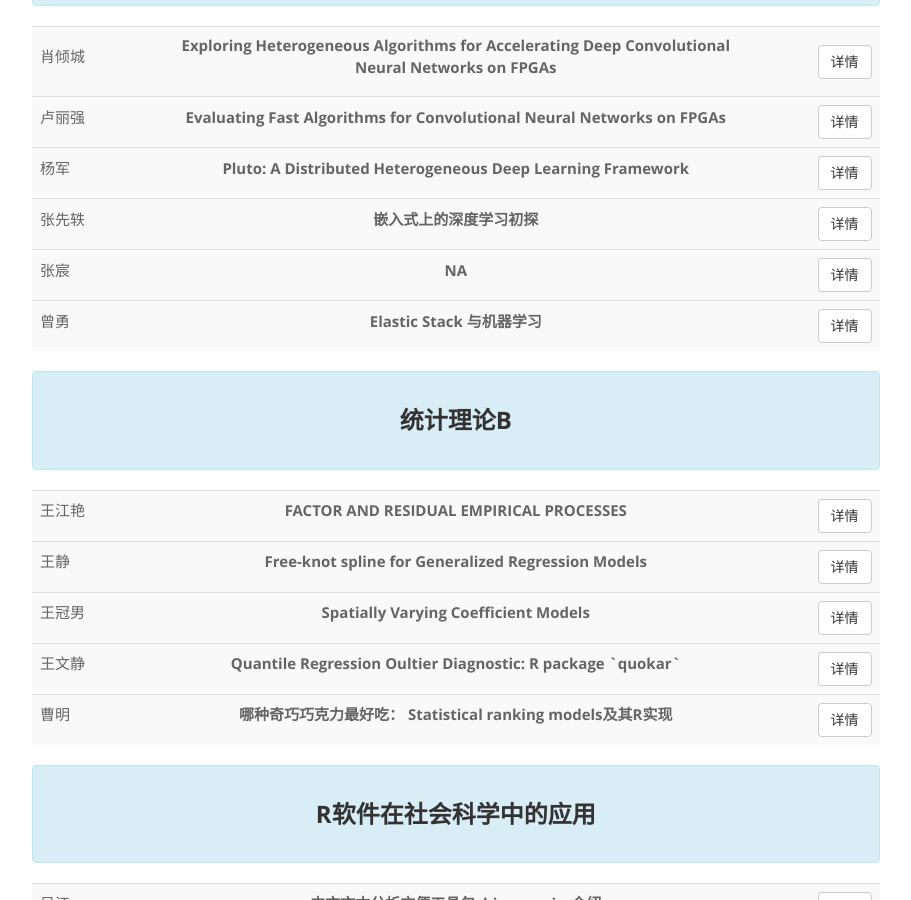
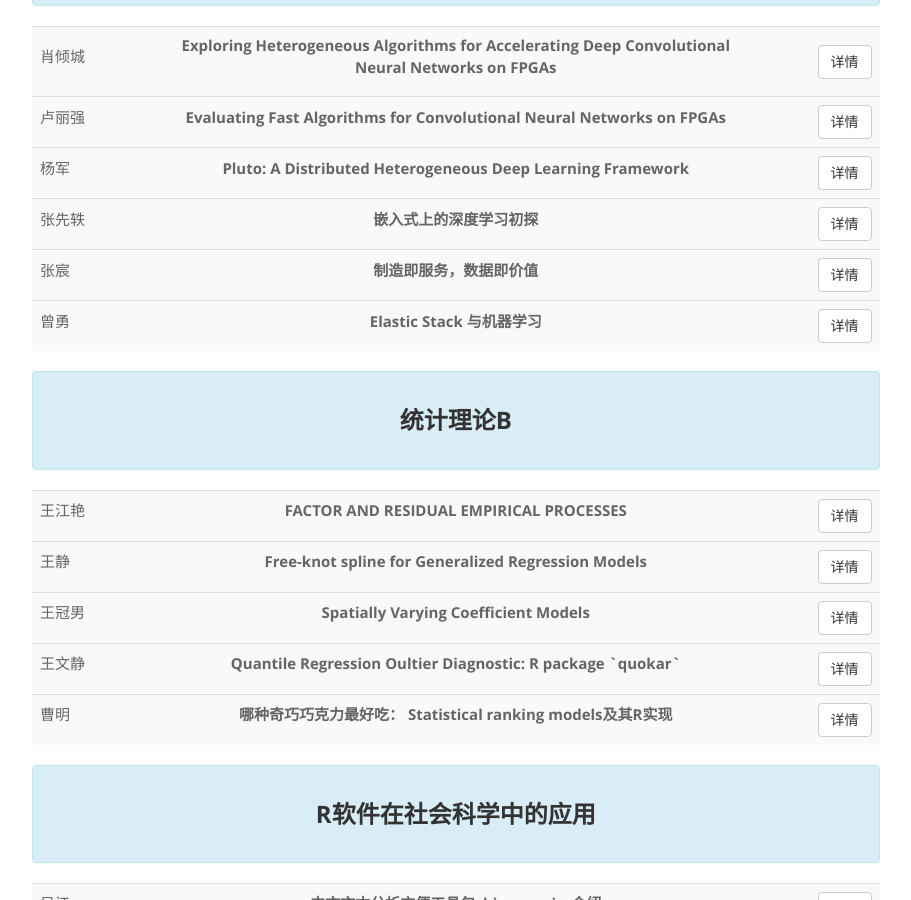
Before and after one commit to cosname/R-conference, a Jekyll site: the page built from bj2017/lectures.md, in a window 1280 px wide and 900 px high, scrolled down 4699 px. Shown: the whole window, without its empty margins (38-949 px from the left). Built offline with Jekyll 4.4.1, drawn with Linux system fonts in a browser that asks for light colours.

Commit message:
Update lectures.md

```diff
--- a/bj2017/lectures.md
+++ b/bj2017/lectures.md
@@ -3,7 +3,6 @@
 title: 演讲信息
 location: bj
 ---
-
 
 
 <div class="alert alert-info" role="alert"><h3 class="text-center">会议主会场</h3></div>
@@ -1167,7 +1166,7 @@
     <p>张宸</p>
     </td>
     <td class="col-md-8">
-    <p class="text-center"><strong>NA</strong></p>
+    <p class="text-center"><strong>制造即服务，数据即价值</strong></p>
     </td>
     <td class="col-md-2">
     <button type="button" class="btn btn-default pull-right" data-toggle="collapse" href="#session-11-sub-5">详情</button>
@@ -1175,8 +1174,8 @@
   </tr>
   <tr class="collapse" id="session-11-sub-5">
     <td colspan="3">
-    <p><button type="button" class="btn btn-primary"><strong>摘要</strong></button> NA</p>
-    <p><button type="button" class="btn btn-info"><strong>演讲者</strong></button> 张宸:NA</p>
+    <p><button type="button" class="btn btn-primary"><strong>摘要</strong></button> 制造即服务，数据即价值</p>
+    <p><button type="button" class="btn btn-info"><strong>演讲者</strong></button> 张宸:本科数学，硕博模式识别，现任三一集团数据科学家。</p>
     </td>
   </tr>
 
```
